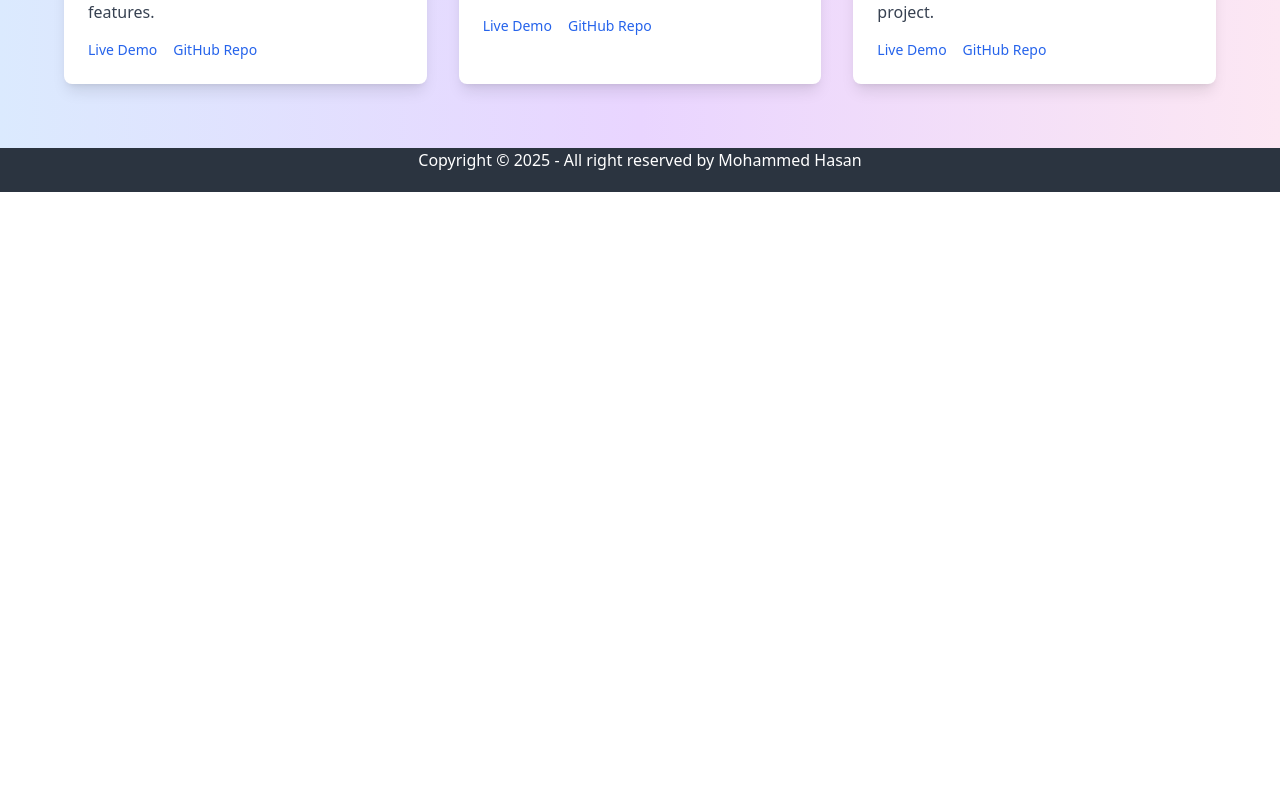
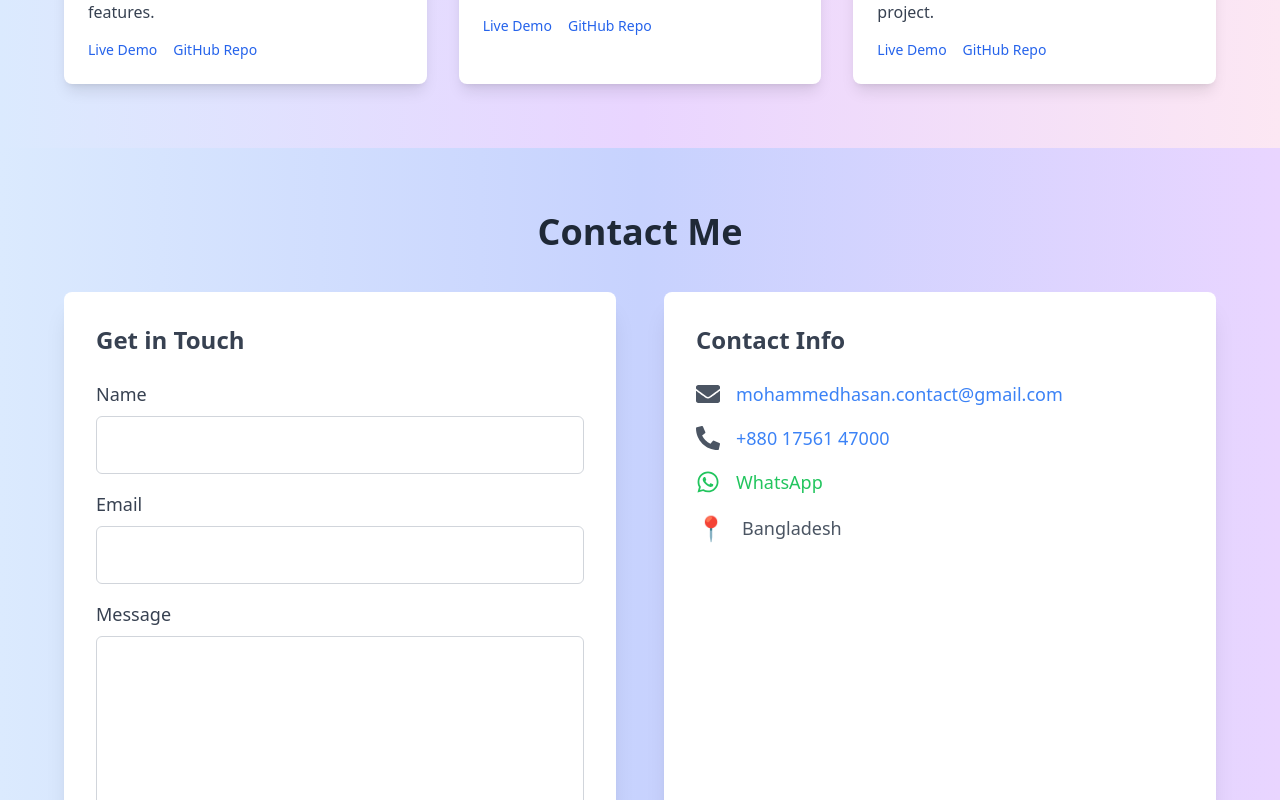
Before and after one commit to mdhasanshuvo/my-portfolio, a React (Vite) app: page / in a window 1280 px wide. Shown: the part 2000-2800 px from the top of the page. Before the commit the page ends 2192 px from the top, so only its background shows below. Built offline with nearby package versions, Linux system fonts and the light colour scheme.

Commit message:
Contact me section added

```diff
--- a/package.json
+++ b/package.json
@@ -10,6 +10,7 @@
     "preview": "vite preview"
   },
   "dependencies": {
+    "emailjs-com": "^3.2.0",
     "framer-motion": "^11.15.0",
     "localforage": "^1.10.0",
     "match-sorter": "^8.0.0",
--- /dev/null
+++ b/src/components/Contact.jsx
@@ -0,0 +1,147 @@
+import React, { useState } from 'react';
+import emailjs from 'emailjs-com';
+import { FaEnvelope, FaPhoneAlt, FaWhatsapp } from 'react-icons/fa';
+import { motion } from 'framer-motion';
+
+const Contact = () => {
+  const [formData, setFormData] = useState({
+    name: '',
+    email: '',
+    message: '',
+  });
+
+  const [status, setStatus] = useState('');
+
+  // Handle form data changes
+  const handleChange = (e) => {
+    const { name, value } = e.target;
+    setFormData((prevData) => ({
+      ...prevData,
+      [name]: value,
+    }));
+  };
+
+  // Send email via EmailJS
+  const handleSubmit = (e) => {
+    e.preventDefault();
+
+    // Replace with your EmailJS credentials
+    emailjs
+      .sendForm('your_service_id', 'your_template_id', e.target, 'your_user_id')
+      .then(
+        (result) => {
+          setStatus('Message Sent!');
+          setFormData({ name: '', email: '', message: '' });
+        },
+        (error) => {
+          setStatus('Something went wrong, please try again later.');
+        }
+      );
+  };
+
+  return (
+    <div className="bg-gradient-to-r from-blue-100 via-indigo-200 to-purple-200 py-16 px-8">
+      <div className="max-w-6xl mx-auto">
+        {/* Heading */}
+        <h2 className="text-center text-4xl font-bold text-gray-800 mb-10">Contact Me</h2>
+
+        {/* Contact Form */}
+        <div className="grid grid-cols-1 md:grid-cols-2 gap-12">
+          <motion.div
+            className="bg-white p-8 rounded-lg shadow-xl"
+            whileHover={{ opacity: 0.9 }}
+          >
+            <h3 className="text-2xl font-semibold text-gray-700 mb-6">Get in Touch</h3>
+            {status && <p className="text-center text-green-500">{status}</p>}
+            <form onSubmit={handleSubmit}>
+              <div className="mb-4">
+                <label className="block text-lg font-medium text-gray-700" htmlFor="name">Name</label>
+                <input
+                  type="text"
+                  id="name"
+                  name="name"
+                  value={formData.name}
+                  onChange={handleChange}
+                  className="w-full p-4 mt-2 border border-gray-300 rounded-md focus:outline-none focus:ring-2 focus:ring-blue-400"
+                  required
+                />
+              </div>
+
+              <div className="mb-4">
+                <label className="block text-lg font-medium text-gray-700" htmlFor="email">Email</label>
+                <input
+                  type="email"
+                  id="email"
+                  name="email"
+                  value={formData.email}
+                  onChange={handleChange}
+                  className="w-full p-4 mt-2 border border-gray-300 rounded-md focus:outline-none focus:ring-2 focus:ring-blue-400"
+                  required
+                />
+              </div>
+
+              <div className="mb-4">
+                <label className="block text-lg font-medium text-gray-700" htmlFor="message">Message</label>
+                <textarea
+                  id="message"
+                  name="message"
+                  value={formData.message}
+                  onChange={handleChange}
+                  className="w-full p-4 mt-2 border border-gray-300 rounded-md focus:outline-none focus:ring-2 focus:ring-blue-400"
+                  rows="6"
+                  required
+                />
+              </div>
+
+              <button
+                type="submit"
+                className="w-full py-3 bg-blue-500 text-white rounded-md hover:bg-blue-600 transition duration-300"
+              >
+                Send Message
+              </button>
+            </form>
+          </motion.div>
+
+          {/* Contact Information */}
+          <motion.div
+            className="bg-white p-8 rounded-lg shadow-xl"
+            whileHover={{ opacity: 0.9 }}
+          >
+            <h3 className="text-2xl font-semibold text-gray-700 mb-6">Contact Info</h3>
+            <ul className="space-y-4">
+              <li className="flex items-center">
+                <FaEnvelope className="text-2xl mr-4 text-gray-600" />
+                <a href="mailto:mohammedhasan.contact@gmail.com" className="text-lg text-blue-500 hover:underline">
+                  mohammedhasan.contact@gmail.com
+                </a>
+              </li>
+              <li className="flex items-center">
+                <FaPhoneAlt className="text-2xl mr-4 text-gray-600" />
+                <a href="tel:+8801756147000" className="text-lg text-blue-500 hover:underline">
+                  +880 17561 47000
+                </a>
+              </li>
+              <li className="flex items-center">
+                <FaWhatsapp className="text-2xl mr-4 text-green-500" />
+                <a
+                  href="https://wa.me/8801756147000"
+                  target="_blank"
+                  rel="noopener noreferrer"
+                  className="text-lg text-green-500 hover:underline"
+                >
+                  WhatsApp
+                </a>
+              </li>
+              <li className="flex items-center">
+                <span className="text-2xl mr-4">📍</span>
+                <span className="text-lg text-gray-600">Bangladesh</span>
+              </li>
+            </ul>
+          </motion.div>
+        </div>
+      </div>
+    </div>
+  );
+};
+
+export default Contact;
--- a/src/pages/Home.jsx
+++ b/src/pages/Home.jsx
@@ -5,6 +5,7 @@ import Banner from '../components/Banner';
 import AboutMe from '../components/AboutMe';
 import Skills from '../components/Skills';
 import Projects from '../components/Projects';
+import Contact from '../components/Contact';
 
 const Home = () => {
     return (
@@ -18,6 +19,7 @@ const Home = () => {
                 <AboutMe></AboutMe>
                 <Skills></Skills>
                 <Projects></Projects>
+                <Contact></Contact>
             </main>
 
             <footer>
```
Also changed, not shown: 1 other file (tests, documents, lock files or other folders).
